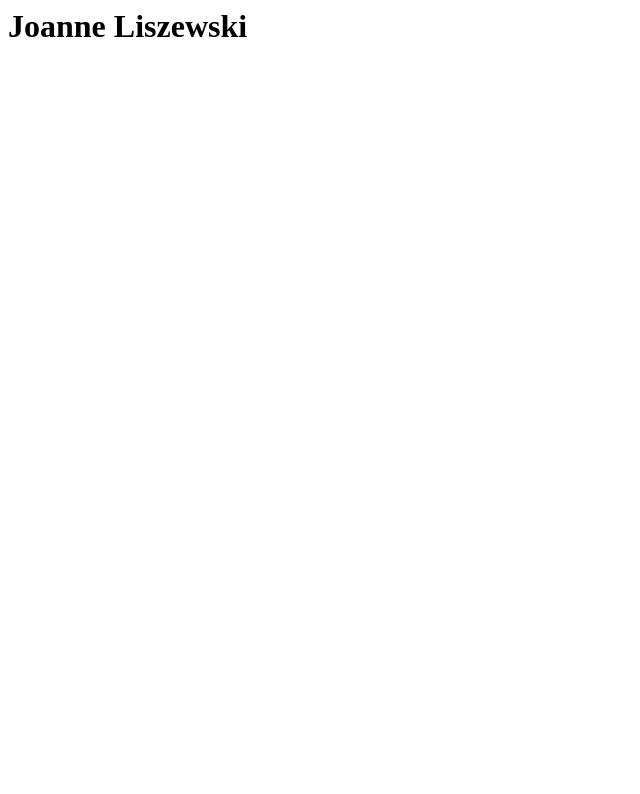
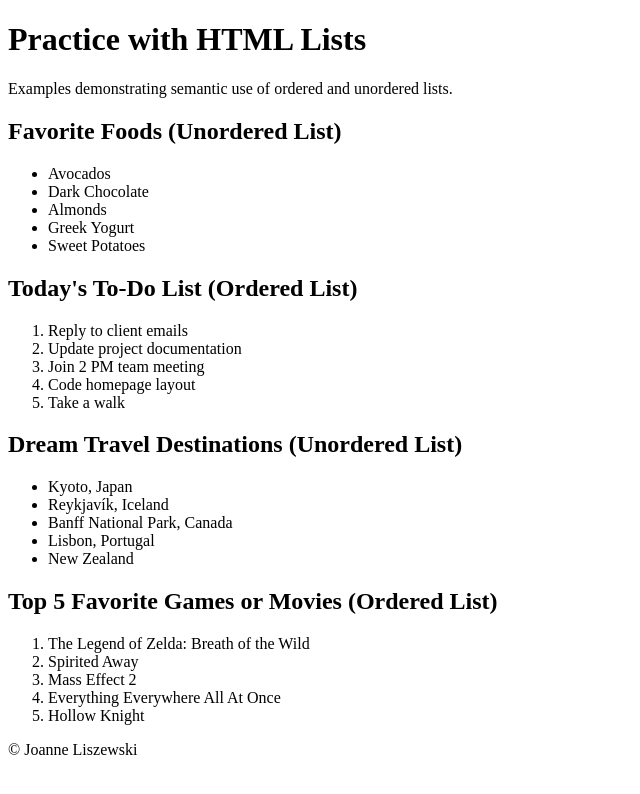
Before and after one commit to Jozewski/onramp-intro, a plain HTML site: page index.html in a window 1280 px wide. Shown: the whole page, without its empty margins (0-640 px from the left). Drawn offline with Linux system fonts and the light colour scheme.

Commit message:
"Update index.html with new content"

```diff
--- a/index.html
+++ b/index.html
@@ -1 +1,65 @@
-<h1>Joanne Liszewski</h1>
+<!DOCTYPE html>
+<html lang="en">
+<head>
+  <meta charset="UTF-8" />
+  <meta name="viewport" content="width=device-width, initial-scale=1.0" />
+  <title>Joanne Liszewski - My Practice Lists</title>
+</head>
+<body>
+  <header>
+    <h1>Practice with HTML Lists</h1>
+    <p class="tagline">Examples demonstrating semantic use of ordered and unordered lists.</p>
+  </header>
+
+  <main>
+
+    <section>
+      <h2>Favorite Foods (Unordered List)</h2>
+      <ul>
+        <li>Avocados</li>
+        <li>Dark Chocolate</li>
+        <li>Almonds</li>
+        <li>Greek Yogurt</li>
+        <li>Sweet Potatoes</li>
+      </ul>
+    </section>
+
+    <section>
+      <h2>Today's To-Do List (Ordered List)</h2>
+      <ol>
+        <li>Reply to client emails</li>
+        <li>Update project documentation</li>
+        <li>Join 2 PM team meeting</li>
+        <li>Code homepage layout</li>
+        <li>Take a walk</li>
+      </ol>
+    </section>
+
+    <section>
+      <h2>Dream Travel Destinations (Unordered List)</h2>
+      <ul>
+        <li>Kyoto, Japan</li>
+        <li>Reykjavík, Iceland</li>
+        <li>Banff National Park, Canada</li>
+        <li>Lisbon, Portugal</li>
+        <li>New Zealand</li>
+      </ul>
+    </section>
+
+    <section>
+      <h2>Top 5 Favorite Games or Movies (Ordered List)</h2>
+      <ol>
+        <li>The Legend of Zelda: Breath of the Wild</li>
+        <li>Spirited Away</li>
+        <li>Mass Effect 2</li>
+        <li>Everything Everywhere All At Once</li>
+        <li>Hollow Knight</li>
+      </ol>
+    </section>
+  </main>
+
+  <footer>
+    <p>© Joanne Liszewski</p>
+  </footer>
+</body>
+</html>
```
